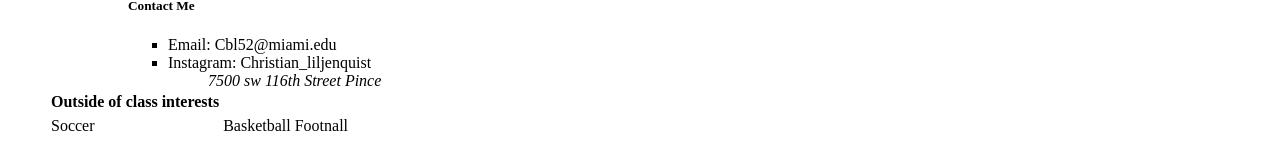
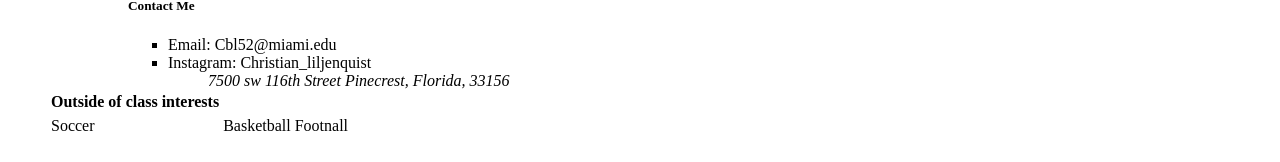
Before and after one commit to christianliljenquist/testrepos, a plain HTML site: page coding.html in a window 1280 px wide. Shown: the part 595-757 px from the top of the page. Drawn offline with Linux system fonts and the light colour scheme.

Commit message:
Edited coding

```diff
--- a/coding.html
+++ b/coding.html
@@ -42,7 +42,7 @@
         <li> Instagram: Christian_liljenquist </li>
     <ul>
       <address>
-        7500 sw 116th Street Pince
+        7500 sw 116th Street Pinecrest, Florida, 33156
 
 </body>
 </html>
```
